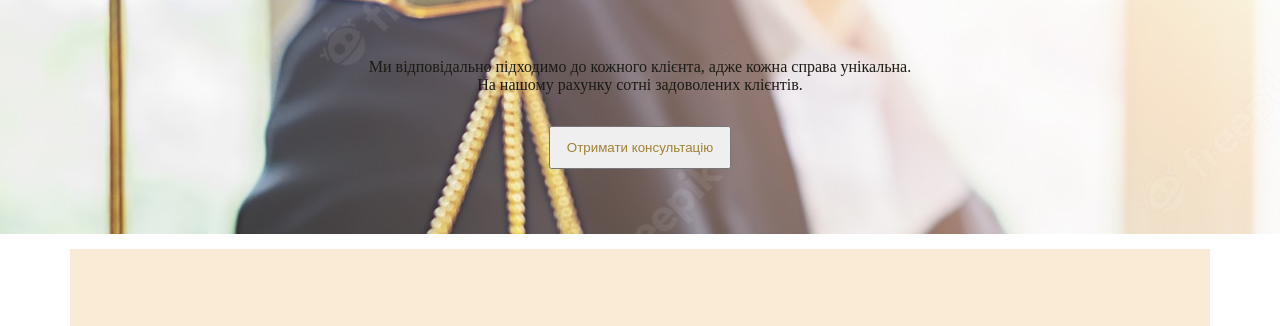
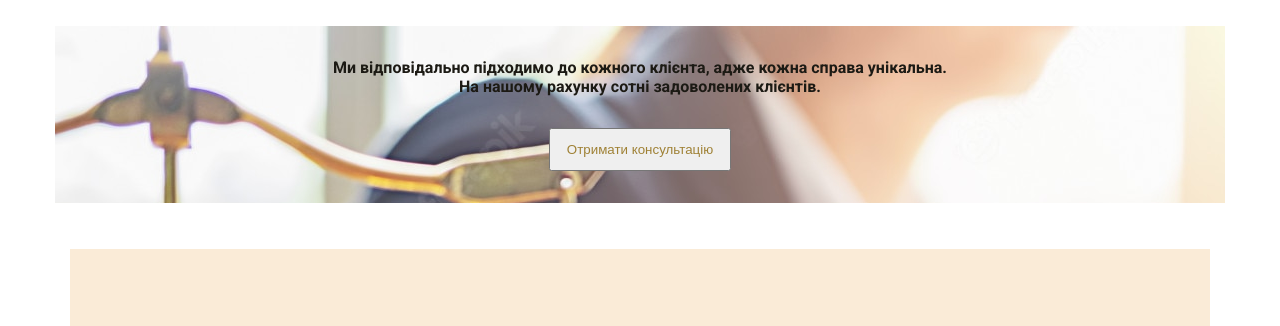
Before and after one commit to DadaLV/lawyer-site, a plain HTML site: page index.html in a window 1280 px wide. Shown: the part 246-572 px from the top of the page. Drawn offline with Linux system fonts and the light colour scheme.

Commit message:
css changed

```diff
--- a/css/header.css
+++ b/css/header.css
@@ -38,7 +38,6 @@
 }
 
 .main_header_info {
-  background-image: url(/images/lawyer_background.jpg);
   min-height: 400px;
 }
 
@@ -58,8 +57,15 @@ h1 {
   margin: 42px 0px 42px 0px;
 }
 
+.header_main_text {
+  width: 100%;
+  background-image: url(/images/lawyer_background.jpg);
+}
+
 .header_text {
   font-size: 16px;
+  font-weight: 700;
+  font-family: 'Roboto', sans-serif;
   color: rgb(28, 26, 20);
   margin: 32px 0px 0px;
 }
```
